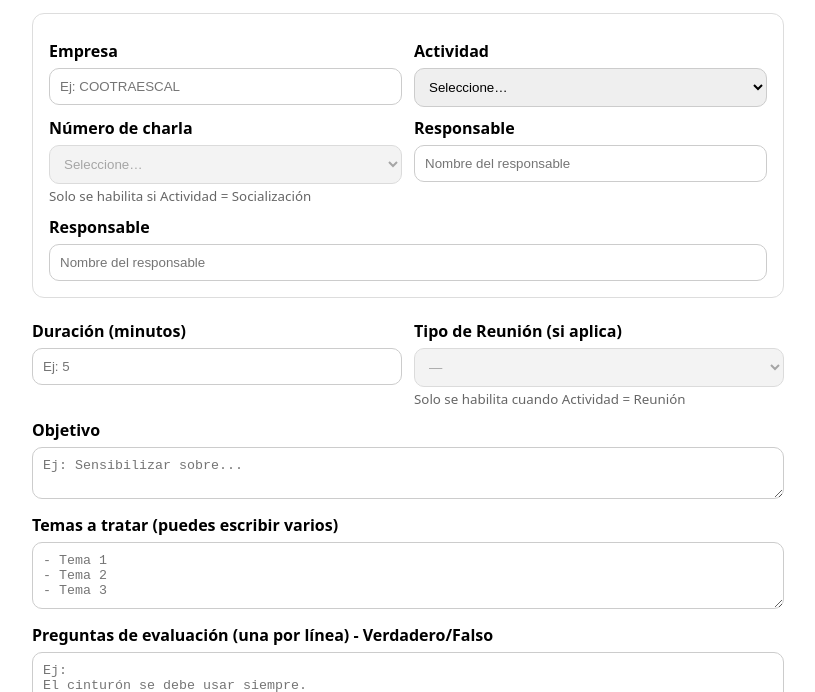
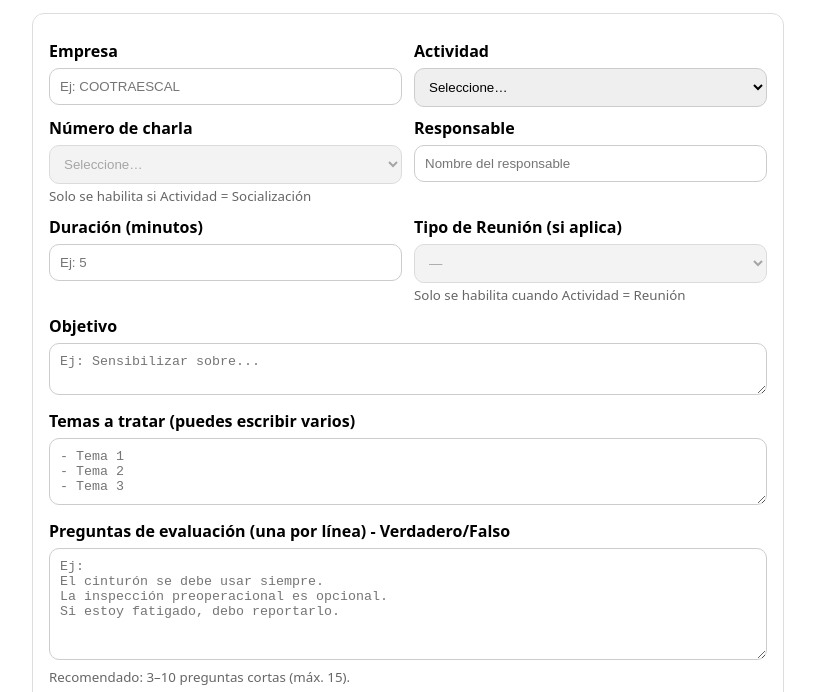
Before and after one commit to cristianevan-jm/asistencia-charlas-sst, a plain HTML site: page admin.html in a window 1280 px wide. Shown: the part 108-800 px from the top of the page, without its empty margins (232-1047 px from the left). Drawn offline with Linux system fonts and the light colour scheme.

Commit message:
admin.html

```diff
--- a/admin.html
+++ b/admin.html
@@ -118,13 +118,7 @@
     <input id="responsable_admin" placeholder="Nombre del responsable" />
   </div>
 </div>
-      <div>
-        <label>Responsable</label>
-        <input id="responsable_admin" placeholder="Nombre del responsable" />
-      </div>
-    </div>
-
-    <!-- Row 3 -->
+         <!-- Row 3 -->
     <div class="row">
       <div>
         <label>Duración (minutos)</label>
```
